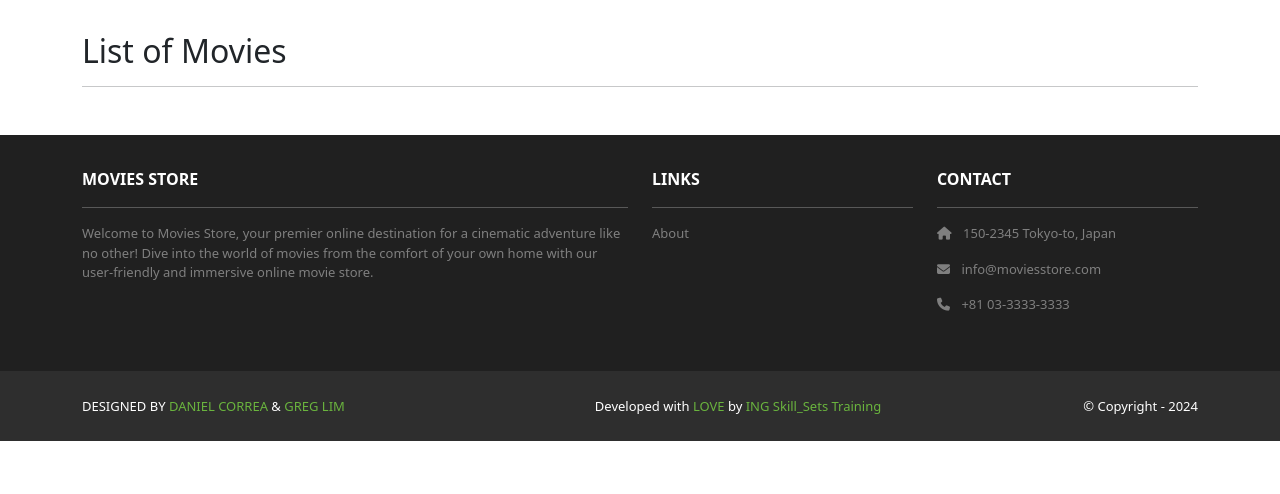
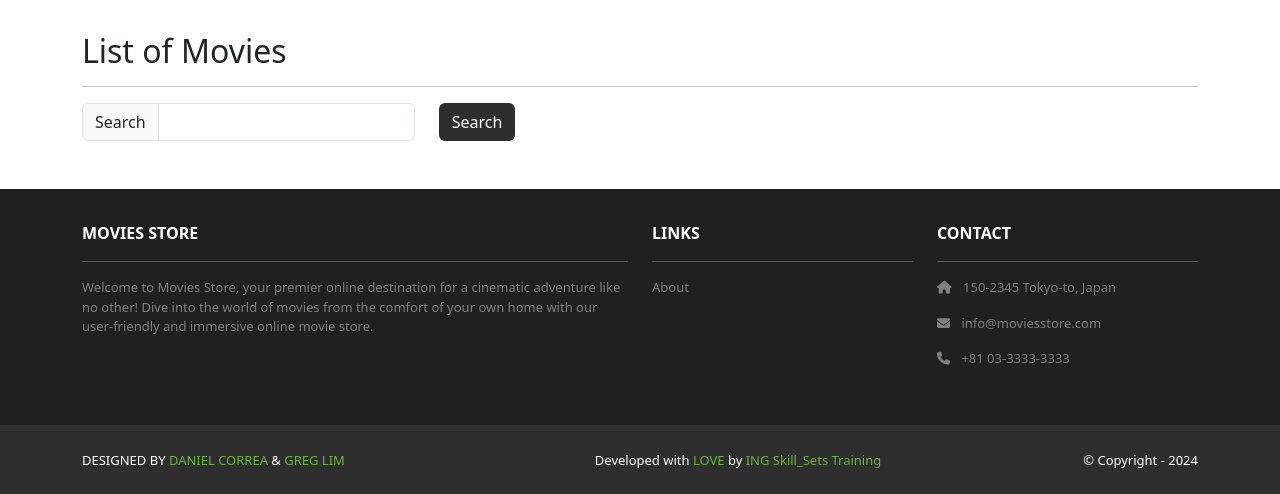
Before and after one commit to gurnitha/2025-movies-store, a Django app: page /movies/ in a window 1280 px wide. Shown: the part 82-576 px from the top of the page. Run offline with Django 5.2, Linux system fonts and the light colour scheme; data that the repository does not hold is empty; some libraries are stand-ins or nearby versions.

Commit message:
7.3. Membuat fungsi pencarian (search) movie

```diff
--- a/app/movies/views.py
+++ b/app/movies/views.py
@@ -7,9 +7,18 @@ from .models import Movie
 # Create your views here.
 
 def movies_view(request):
+    # Seearch
+    search_term = request.GET.get('search')
+    if search_term:
+        movies = Movie.objects.filter(name__icontains=search_term)
+    else:
+        movies = Movie.objects.all()
+    # Search ends
+
     template_data = {}
     template_data['title'] = 'Movies'
-    template_data['movies'] = Movie.objects.all()
+    # template_data['movies'] = Movie.objects.all()
+    template_data['movies'] = movies
     context = {
         'template_data': template_data,
     }
--- a/templates/movies/movies.html
+++ b/templates/movies/movies.html
@@ -13,6 +13,23 @@
             <div class="col mx-auto mb-3">
                 <h2>List of Movies</h2>
                 <hr />
+                <!-- Search -->
+                <p class="card-text">
+                  <form method="GET">
+                    <div class="row">
+                      <div class="col-auto">
+                        <div class="input-group col-auto">
+                          <div class="input-group-text">Search</div>
+                          <input type="text" class="form-control" name="search">
+                        </div>
+                      </div>
+                      <div class="col-auto">
+                        <button class="btn bg-dark text-white" type="submit">Search</button>
+                      </div>
+                    </div>
+                  </form>
+                </p>
+                <!-- Search ends -->
             </div>
         </div>
         <div class="row">
```
Also changed, not shown: README.md.
